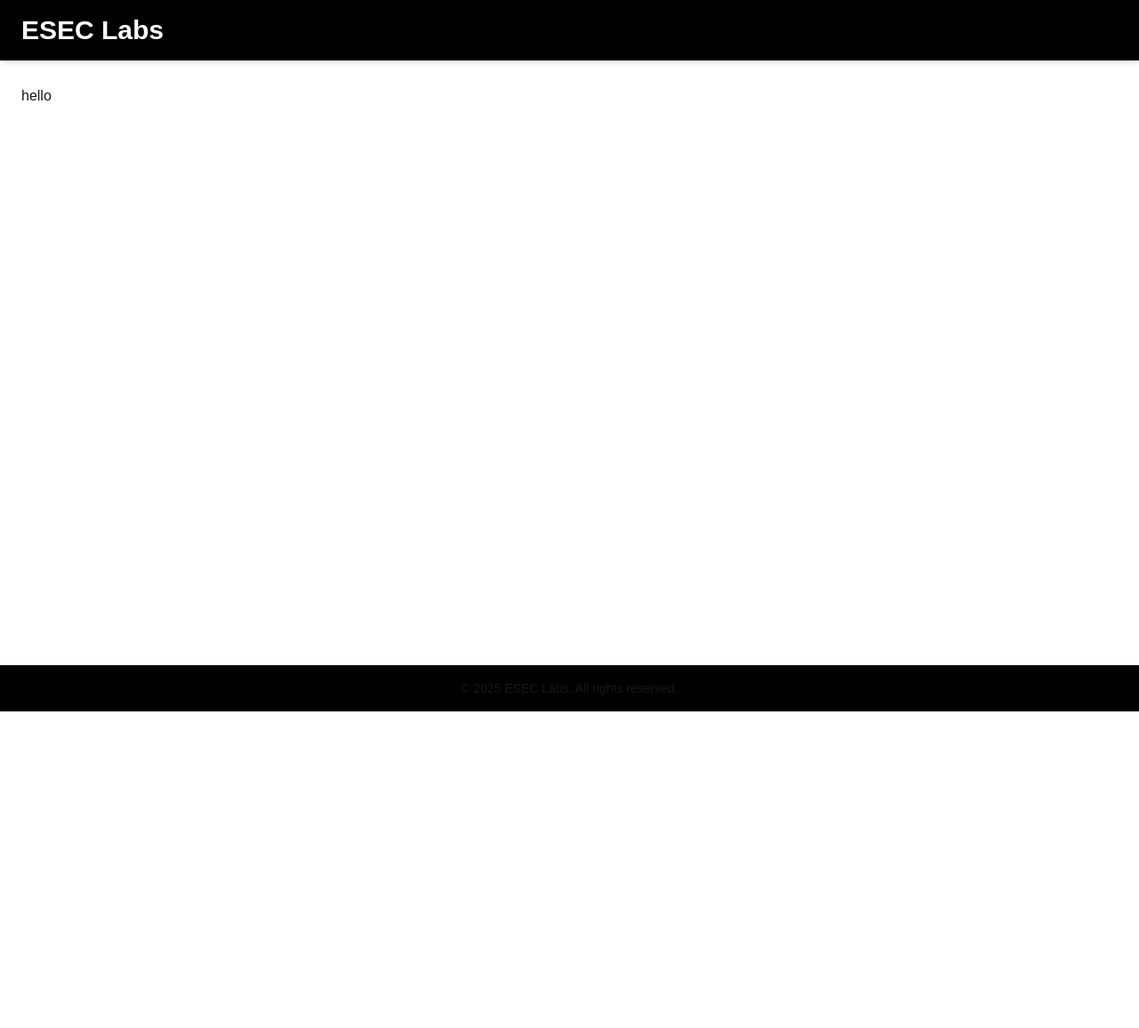
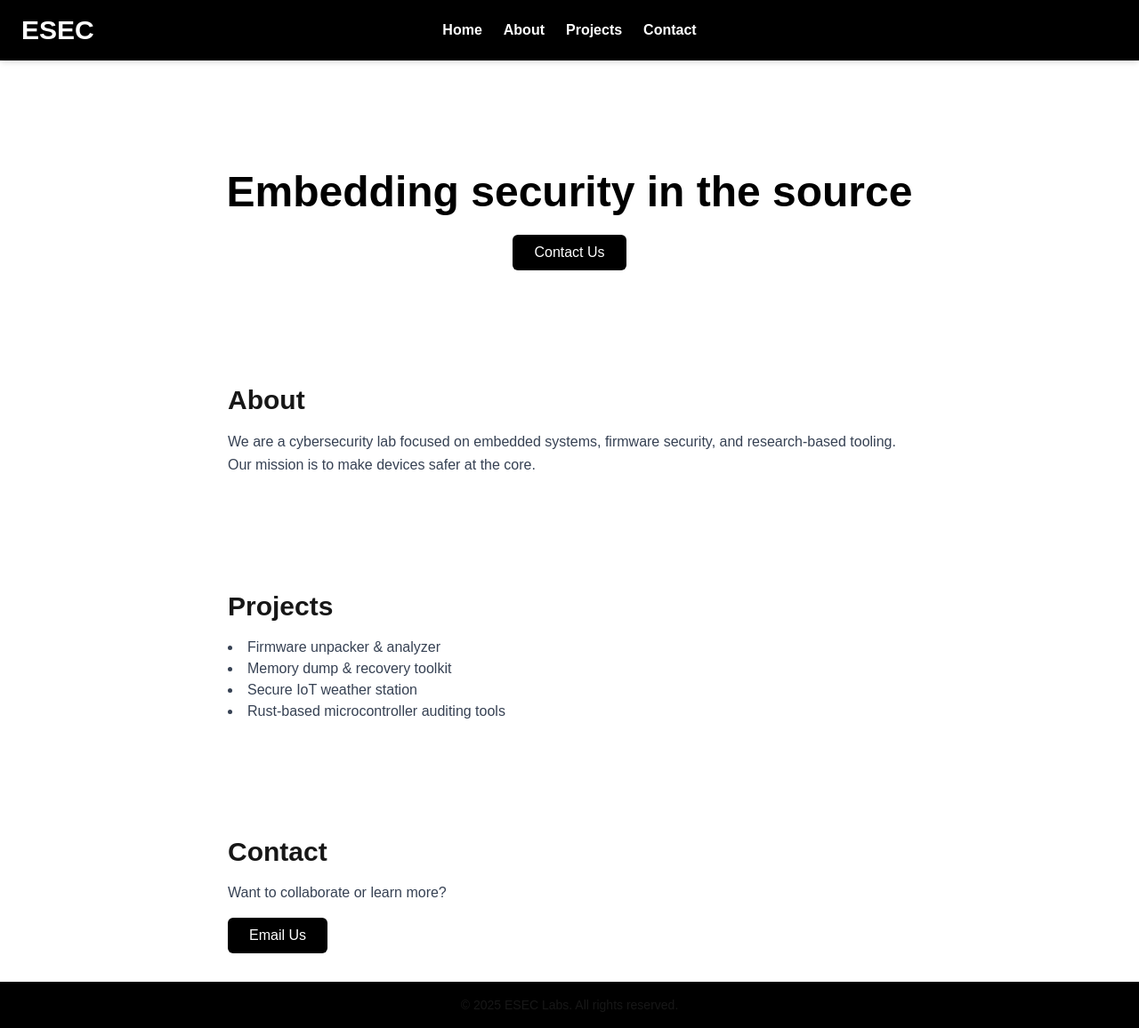
Before and after one commit to ESEC-Labs/ESEC-Labs-Website, a Next.js app in the folder esec-labs-web/: page / in a window 1280 px wide. Shown: the whole page at 89% size. Before the commit the page ends 800 px from the top, so only its background shows below. Built offline with nearby package versions, Linux system fonts and the light colour scheme.

Commit message:
Added template sections for the site.

```diff
--- a/esec-labs-web/src/app/page.tsx
+++ b/esec-labs-web/src/app/page.tsx
@@ -1,12 +1,57 @@
 import Container from "../components/ui/Container";
+import Link from "next/link";
 
 export default function Home() {
   return (
-  	<div>
-		<Container>
-			hello
-		</Container>
+    <div>
+      <Container>
+        <div className="flex flex-col items-center text-center space-y-32">
 
-	</div>
-	);
+          {/* Hero Section */}
+          <section id="home" className="pt-24">
+            <h1 className="text-5xl font-bold text-black">
+              Embedding security in the source
+            </h1>
+            <Link href="#contact">
+              <button className="mt-6 px-6 py-2 bg-black text-white rounded-md hover:bg-gray-800 transition">
+                Contact Us
+              </button>
+            </Link>
+          </section>
+
+          {/* About Section */}
+          <section id="about" className="w-full max-w-3xl text-left">
+            <h2 className="text-3xl font-bold mb-4">About</h2>
+            <p className="text-gray-700 leading-relaxed">
+              We are a cybersecurity lab focused on embedded systems, firmware security, and research-based tooling. Our mission is to make devices safer at the core.
+            </p>
+          </section>
+
+          {/* Projects Section */}
+          <section id="projects" className="w-full max-w-3xl text-left">
+            <h2 className="text-3xl font-bold mb-4">Projects</h2>
+            <ul className="list-disc list-inside text-gray-700">
+              <li>Firmware unpacker & analyzer</li>
+              <li>Memory dump & recovery toolkit</li>
+              <li>Secure IoT weather station</li>
+              <li>Rust-based microcontroller auditing tools</li>
+            </ul>
+          </section>
+
+          {/* Contact Section */}
+          <section id="contact" className="w-full max-w-3xl text-left">
+            <h2 className="text-3xl font-bold mb-4">Contact</h2>
+            <p className="text-gray-700 mb-2">Want to collaborate or learn more?</p>
+            <a
+              href="mailto:esec@example.com"
+              className="inline-block mt-2 px-6 py-2 bg-black text-white rounded-md hover:bg-gray-800 transition"
+            >
+              Email Us
+            </a>
+          </section>
+
+        </div>
+      </Container>
+    </div>
+  );
 }
--- a/esec-labs-web/src/components/ui/Container.tsx
+++ b/esec-labs-web/src/components/ui/Container.tsx
@@ -1,6 +1,7 @@
 "use client";
 
 import React from "react";
+import Link from "next/link";
 import { useRouter } from "next/navigation";
 
 export default function Container ({children}: {children: React.ReactNode }){
@@ -8,14 +9,24 @@ export default function Container ({children}: {children: React.ReactNode }){
 
 	return(
 		<div className="flex flex-col min-h-screen bg-white">
+			{/* Header */}
+				<header className="w-full bg-black shadow-md py-4 px-6 fixed top-0 left-0 z-50 text-white">
+				  <div className="max-w-7xl mx-auto relative flex items-center justify-start">
+				    {/* Logo on the left */}
+				    <Link href="#home" className="text-3xl font-bold">
+				      ESEC
+				    </Link>
 
-			<header className="w-full bg-black shadow-md py-4 px-6 fixed top-0 left-0 z-50 text-white">
-			  <div className="flex items-center justify-between">
-			    <h1 className="text-3xl font-bold whitespace-nowrap">
-			     ESEC Labs
-			    </h1>
-			  </div>
-			</header>
+				    {/* Centered nav links */}
+				    <nav className="absolute left-1/2 transform -translate-x-1/2 flex gap-x-6 font-bold">
+				      <Link href="#home">Home</Link>
+				      <Link href="#about">About</Link>
+				      <Link href="#projects">Projects</Link>
+				      <Link href="#contact">Contact</Link>
+				    </nav>
+				  </div>
+				</header>
+
 
 
 			{/* Main */}
```
